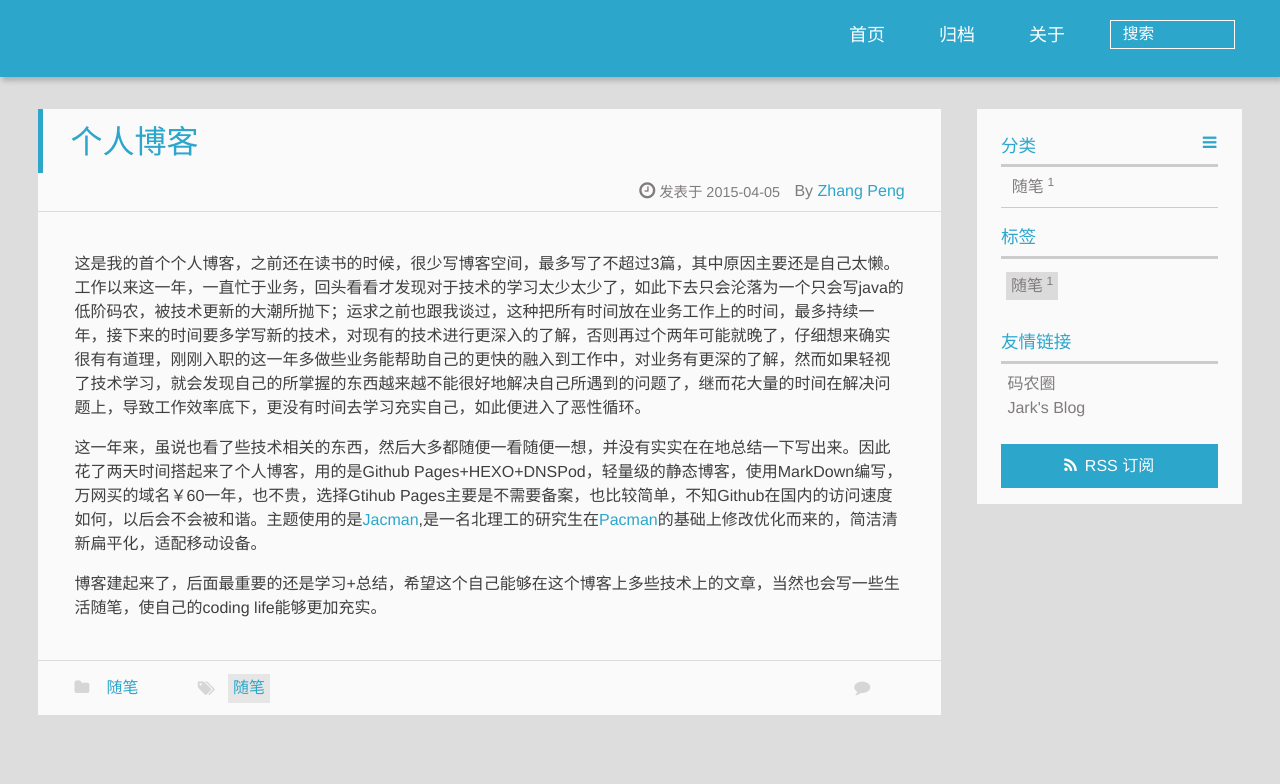
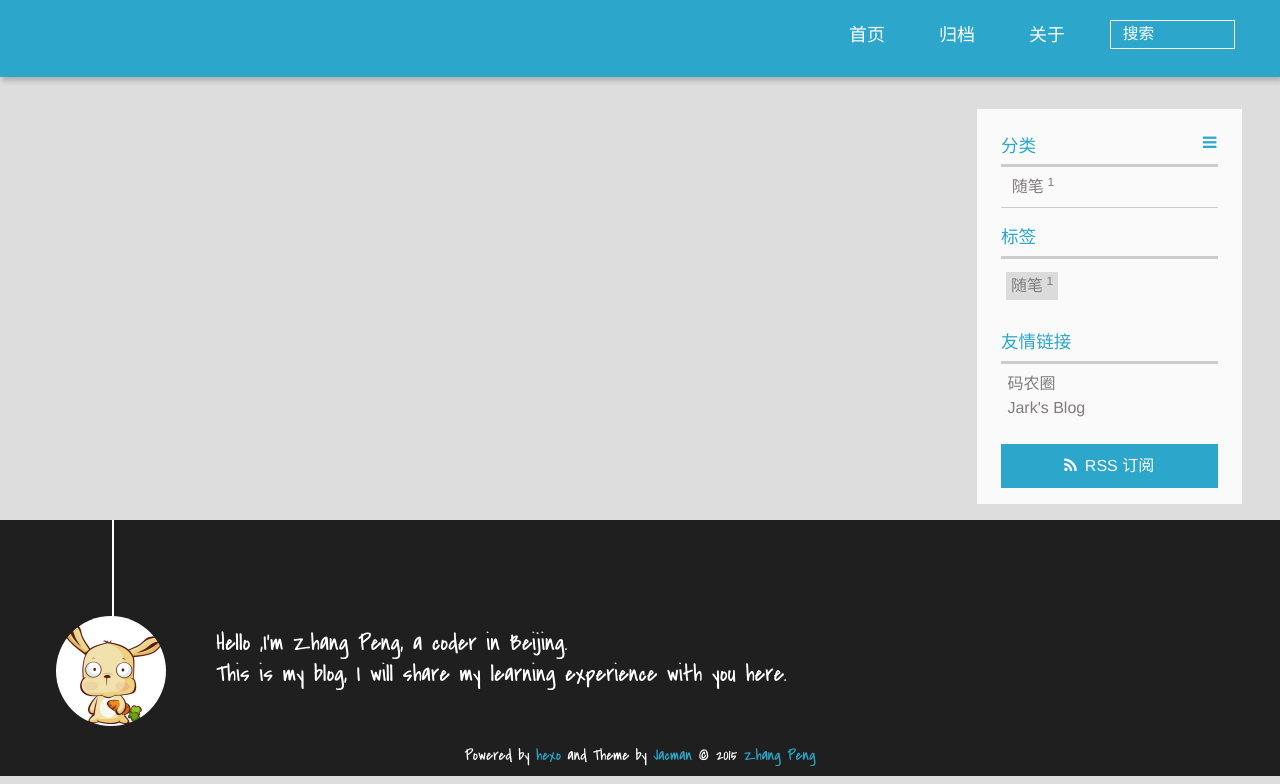
Before and after one commit to pengz16/pengz16.github.io, a plain HTML site: page index.html in a window 1280 px wide. Shown: the part 131-915 px from the top of the page. Drawn offline with Linux system fonts and the light colour scheme; a script that the page names is missing.

Commit message:
Site updated: 2015-04-05 22:01:43

```diff
--- a/index.html
+++ b/index.html
@@ -73,68 +73,6 @@
     </header>
     <div id="container">
       <div id="main">
-
-
-
-    <article class="post-expand post" itemprop="articleBody">
-        <header class="article-info clearfix">
-  <h1 itemprop="name">
-
-      <a href="/2015/04/05/个人博客/" title="个人博客" itemprop="url">个人博客</a>
-  </h1>
-  <p class="article-author">By
-
-		<a href="http://pengz.me/about" title="Zhang Peng" target="_blank" itemprop="author">Zhang Peng</a>
-
-  <p class="article-time">
-    <time datetime="2015-04-05T09:11:17.000Z" itemprop="datePublished"> 发表于 2015-04-05</time>
-
-  </p>
-</header>
-    <div class="article-content">
-
-        <p>这是我的首个个人博客，之前还在读书的时候，很少写博客空间，最多写了不超过3篇，其中原因主要还是自己太懒。工作以来这一年，一直忙于业务，回头看看才发现对于技术的学习太少太少了，如此下去只会沦落为一个只会写java的低阶码农，被技术更新的大潮所抛下；运求之前也跟我谈过，这种把所有时间放在业务工作上的时间，最多持续一年，接下来的时间要多学写新的技术，对现有的技术进行更深入的了解，否则再过个两年可能就晚了，仔细想来确实很有有道理，刚刚入职的这一年多做些业务能帮助自己的更快的融入到工作中，对业务有更深的了解，然而如果轻视了技术学习，就会发现自己的所掌握的东西越来越不能很好地解决自己所遇到的问题了，继而花大量的时间在解决问题上，导致工作效率底下，更没有时间去学习充实自己，如此便进入了恶性循环。</p>
-<p>这一年来，虽说也看了些技术相关的东西，然后大多都随便一看随便一想，并没有实实在在地总结一下写出来。因此花了两天时间搭起来了个人博客，用的是Github Pages+HEXO+DNSPod，轻量级的静态博客，使用MarkDown编写，万网买的域名￥60一年，也不贵，选择Gtihub Pages主要是不需要备案，也比较简单，不知Github在国内的访问速度如何，以后会不会被和谐。主题使用的是<a href="https://github.com/wuchong/jacman" target="_blank" rel="external">Jacman</a>,是一名北理工的研究生在<a href="https://github.com/A-limon/pacman" target="_blank" rel="external">Pacman</a>的基础上修改优化而来的，简洁清新扁平化，适配移动设备。</p>
-<p>博客建起来了，后面最重要的还是学习+总结，希望这个自己能够在这个博客上多些技术上的文章，当然也会写一些生活随笔，使自己的coding life能够更加充实。</p>
-
-
-
-        <p class="article-more-link">
-
-       </p>
-    </div>
-    <footer class="article-footer clearfix">
-<div class="article-catetags">
-
-<div class="article-categories">
-  <span></span>
-  <a class="article-category-link" href="/categories/随笔/">随笔</a>
-</div>
-
-
-  <div class="article-tags">
-
-  <span></span> <a href="/tags/随笔/">随笔</a>
-  </div>
-
-</div>
-
-
-
-
-<div class="comments-count">
-
-	  	<span></span>
-		<a href="/2015/04/05/个人博客/#comments" class="ds-thread-count comments-count-link" data-thread-key="2015/04/05/个人博客/" data-count-type="comments">&nbsp;</a>
-
-</div>
-
-</footer>
-
-
-    </article>
-
-
 
 
 
```
